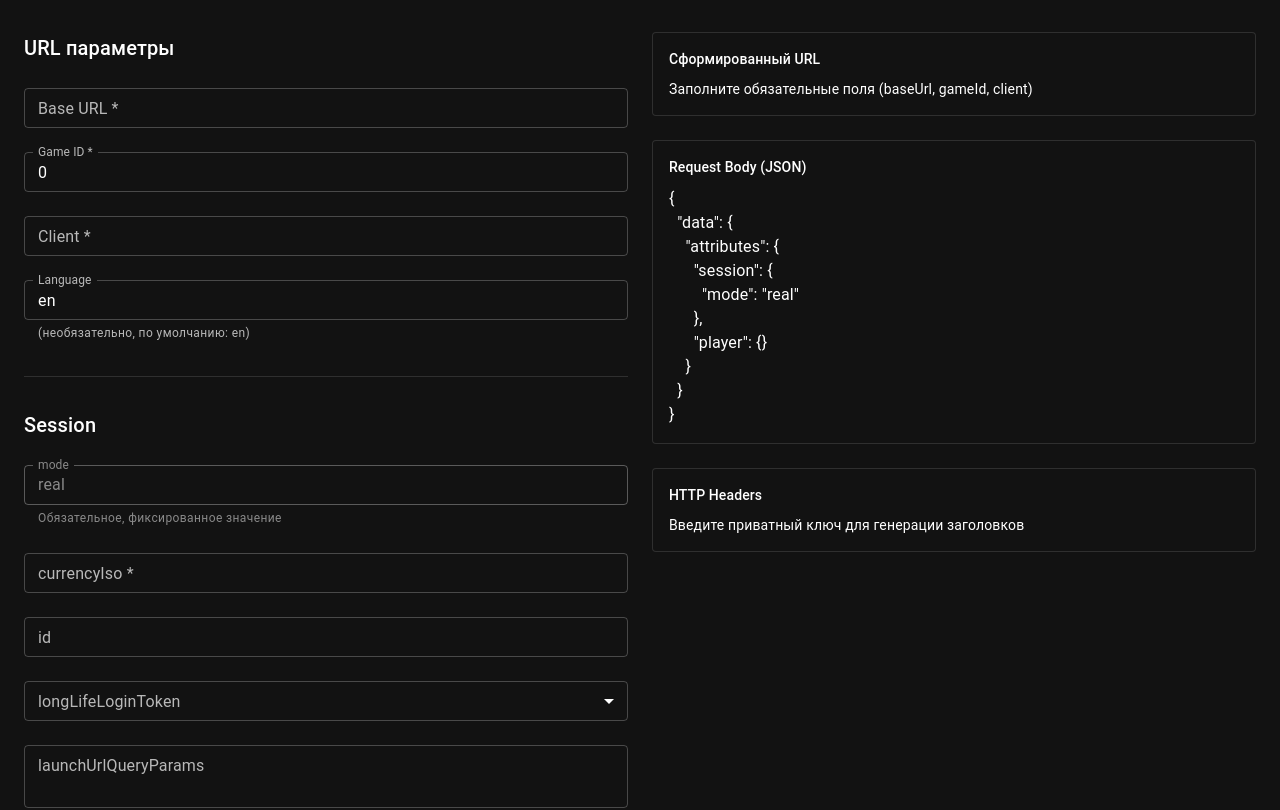
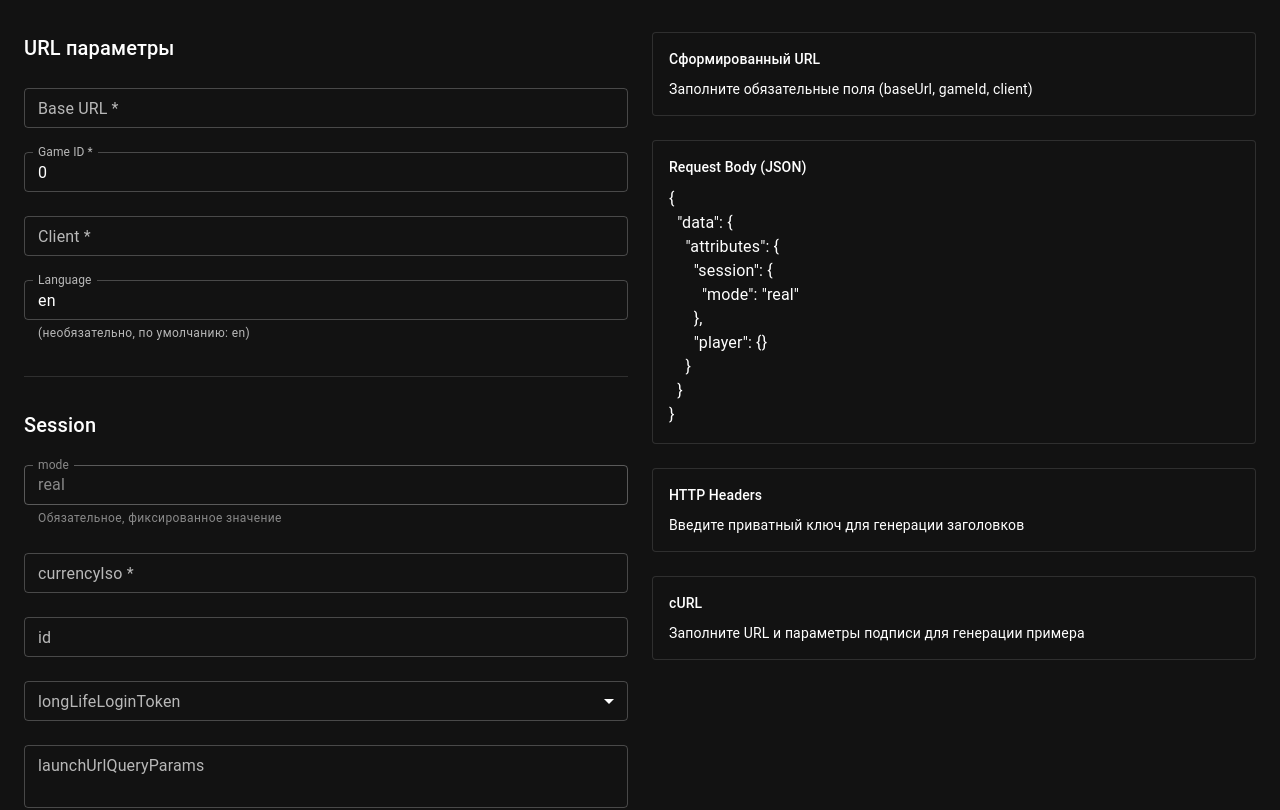
Before and after one commit to Walketit/enterra-open-game-api-v3, a React (Vite) app: page / in a window 1280 px wide. Shown: the top 810 px of the page. Built offline with nearby package versions, Linux system fonts and the light colour scheme.

Commit message:
feat: add cURL example generation

```diff
--- a/src/App.tsx
+++ b/src/App.tsx
@@ -9,6 +9,7 @@ import SignatureForm from './components/SignatureForm';
 import { buildUrl } from './utils/urlBuilder';
 import { buildRequestBody } from './utils/requestBodyBuilder';
 import { buildHeaders, generateNonce, nowSeconds } from './utils/signatureBuilder';
+import { buildCurl } from './utils/curlBuilder';
 import type {
   UrlParams,
   SessionParams,
@@ -204,6 +205,31 @@ function App() {
                   </Typography>
                 )}
               </Paper>
+
+              {/* cURL example */}
+              <Paper variant="outlined" sx={{ p: 2 }}>
+                <Typography variant="subtitle2" color="text.secondary" gutterBottom>
+                  cURL
+                </Typography>
+                {headers && generatedUrl ? (
+                  <Box
+                    component="pre"
+                    sx={{
+                      fontSize: '13px',
+                      whiteSpace: 'pre-wrap',
+                      wordBreak: 'break-all',
+                      overflowX: 'hidden',
+                      mt: 1,
+                    }}
+                  >
+                    {buildCurl(generatedUrl, headers, bodyJson)}
+                  </Box>
+                ) : (
+                  <Typography variant="body2" color="text.disabled" sx={{ mt: 1 }}>
+                    Заполните URL и параметры подписи для генерации примера
+                  </Typography>
+                )}
+              </Paper>
             </Box>
           </Grid>
         </Grid>
--- /dev/null
+++ b/src/utils/curlBuilder.ts
@@ -0,0 +1,16 @@
+import type { GeneratedHeaders } from '../types/api';
+
+/* Build a cURL from URL, headers, and request body */
+export function buildCurl(
+  url: string,
+  headers: GeneratedHeaders,
+  bodyJson: string,
+): string {
+  const headerLines = Object.entries(headers)
+    .map(([k, v]) => `  -H '${k}: ${v}'`)
+    .join(' \\\n');
+
+  const escapedBody = bodyJson.replace(/'/g, "'\\''");
+
+  return `curl -X POST '${url}' \\\n${headerLines} \\\n  -d '${escapedBody}'`;
+}
```
